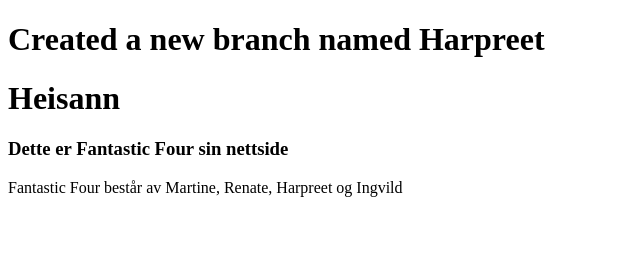
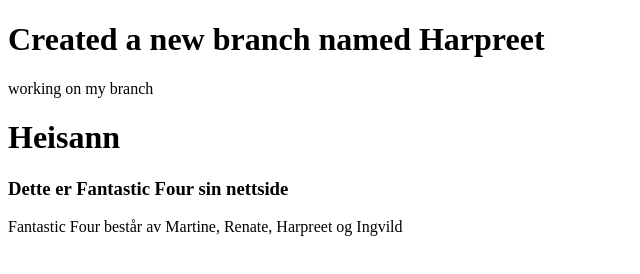
Before and after one commit to Marlatine/GitTest, a plain HTML site: page index.html in a window 1280 px wide. Shown: the whole page, without its empty margins (0-640 px from the left). Drawn offline with Linux system fonts and the light colour scheme.

Commit message:
working on new branch

```diff
--- a/index.html
+++ b/index.html
@@ -8,6 +8,7 @@
 </head>
 <body>
     <h1>Created a new branch named Harpreet</h1>
+    <p>working on my branch</p>
     <h1>Heisann</h1>
     <h3>Dette er Fantastic Four sin nettside</h3>
     <p>Fantastic Four består av Martine, Renate, Harpreet og Ingvild</p>
```
